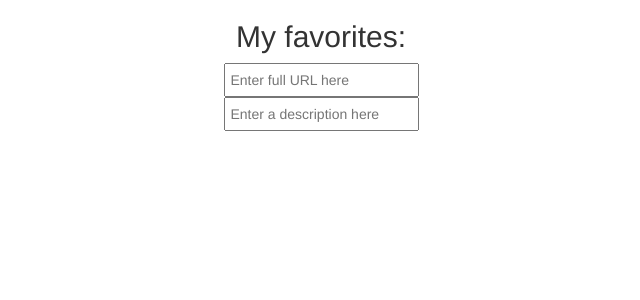
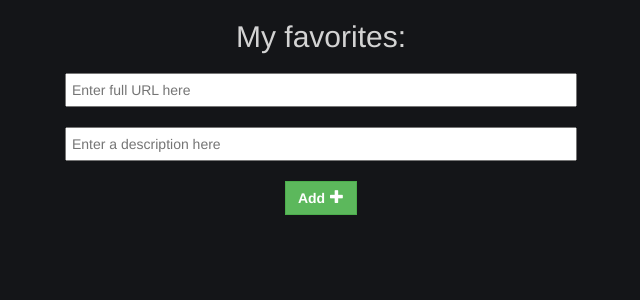
Before and after one commit to JaredSelling/CuttingEdgeWebTech, a PHP site: page / in a window 1280 px wide. Shown: the top 300 px of the page, without its empty margins (319-959 px from the left). Run offline with PHP 8.4, Linux system fonts and the light colour scheme; some libraries are stand-ins or nearby versions.

Commit message:
Add dark theme.  Broke submit on edit form

```diff
--- a/Project2/index.html
+++ b/Project2/index.html
@@ -20,12 +20,11 @@
 
     <body ng-app="mainApp" ng-controller="favoritesCtrl">
         <h2>My favorites:</h2>
-        <input ng-keyup="searchEnter()"type="text" class="addInput" ng-model="newItem" placeholder="Enter full URL here" required>
-        <input type="text" class="addInput" placeholder="Enter a description here "ng-model="description" ng-keyup="searchEnter()" required>
+
 
 
             <ul class="list-group">
-                <li class="list-group-item dropdown" ng-repeat="item in itemList track by $index"ng-model="selected" ng-mouseenter="selected=false" ng-mouseleave="selected=true" ng-model="item"><span contenteditable="false" ng-keydown="saveChanges(item)" > <a id="itemText{{$index}}" href="{{item.url}}">{{item.description}}</a></span><i class="material-icons dropdown-toggle" data-toggle="dropdown" ng-hide="selected" ng-click="startEdit(item)">create</i><i ng-hide="selected" ng-click="deleteItem(item)" class="material-icons">delete_forever</i>
+                <li class="list-group-item dropdown" ng-repeat="item in itemList track by $index"ng-model="selected" ng-mouseenter="selected=false" ng-mouseleave="selected=true" ng-model="item"><span contenteditable="false" ng-keydown="saveChanges(item)" class="list-text"><a id="itemText{{$index}}" href="{{item.url}}" class="listText" target="_blank">{{item.description}}</a></span><i class="material-icons dropdown-toggle edit-icon" data-toggle="dropdown" ng-hide="selected" ng-click="startEdit(item)">create</i><i ng-hide="selected" ng-click="deleteItem(item)" class="material-icons delete-icon">delete_forever</i>
 
 
                         <!--<li>
@@ -36,7 +35,7 @@
                         <input type="text" class="form-group"ng-model="editDescription">
                         </li>-->
 
-                        <form class="dropdown-menu" ng-show="editIsVisible" id="editForm" ng-keyup="formSubmission(item)">
+                        <form class="dropdown-menu" ng-show="editIsVisible" id="editForm" ng-keyup="enterSubmit(item)">
                             <div class="form-group">
                                 Url: <br>
                                 <input type="text" class="form-group editInput" ng-model="editURL">
@@ -48,13 +47,29 @@
 
                                 <br>
 
-                                <button type="button" class="btn btn-success" ng-click="formSubmission(item)">Save</button>
+                                <div class="buttonWrapper">
+                                    <button type="button" class="btn btn-success" ng-click="clickSubmit(item)">Save</button>
+                                </div>
                             </div>
                         </form>
 
 
                 </li>
             </ul>
+
+        <div class="formWrapper">
+            <input ng-keyup="searchEnter()"type="text" class="addInput" ng-model="newItem" placeholder="Enter full URL here" required>
+
+            <br>
+
+            <input type="text" class="addInput" placeholder="Enter a description here "ng-model="description" ng-keyup="searchEnter()" required>
+
+            <br>
+
+            <div class="buttonWrapper">
+                <button type="button" class="btn btn-success" ng-click = "clickAdd()"><i class="glyphicon glyphicon-plus"></i>Add</button>
+            </div>
+        </div>
 
         <!--<div class="dropdown">
                  <ul class="dropdown-menu">
--- a/Project2/script.js
+++ b/Project2/script.js
@@ -1,9 +1,6 @@
 var mainApp = angular.module('mainApp', []);
 
 mainApp.controller('favoritesCtrl', function($scope) {
-
-    console.log($scope.editIsVisible);
-
 
     $scope.selected = true;
 
@@ -21,6 +18,12 @@ mainApp.controller('favoritesCtrl', function($scope) {
         }
     };
 
+    $scope.clickAdd = function() {
+        if($scope.newItem !== undefined && $scope.description !== undefined) {
+            $scope.addItem();
+        }
+    }
+
     $scope.addItem = function() {
         $scope.itemList.push({url:$scope.newItem, description: $scope.description});
         console.log($scope.itemList);
@@ -32,9 +35,6 @@ mainApp.controller('favoritesCtrl', function($scope) {
     $scope.toggleEdit = function() {
 
         $scope.editIsVisible = !$scope.editIsVisible;
-
-
-        console.log($scope.editIsVisible);
 
     };
 
@@ -50,7 +50,11 @@ mainApp.controller('favoritesCtrl', function($scope) {
 
     $scope.startEdit = function(item) {
 
+        console.log("edit start");
+
         $scope.toggleEdit();
+
+        console.log($scope.editIsVisible);
 
         for(i = 0; i<$scope.itemList.length; i++) {
             if($scope.itemList[i] == item) {
@@ -65,12 +69,19 @@ mainApp.controller('favoritesCtrl', function($scope) {
         $scope.editIsVisible = false;
     };
 
-    $scope.formSubmission = function(item) {
+    $scope.enterSubmit = function(item) {
         if(event.which == 13 && $scope.editURL !== '' && $scope.editDescription !== '') {
             $scope.toggleEdit();
             $scope.saveChanges(item);
 
-            console.log(document.activeElement);
+        }
+    };
+
+    $scope.clickSubmit = function(item) {
+        console.log("submit clicked");
+        if($scope.editURL !== '' && $scope.editDescription !== '') {
+            $scope.toggleEdit();
+            $scope.saveChanges(item);
         }
     };
 
@@ -81,12 +92,11 @@ mainApp.controller('favoritesCtrl', function($scope) {
        /* if(event.which==13 && $scope.editURL !== '' && $scope.editDescription !== '') { */
             for(i = 0; i<$scope.itemList.length; i++) {
                 if($scope.itemList[i] == item) {
-                    $scope.itemList[i].url = event.target.parentNode.childNodes[1].value;
-                    $scope.itemList[i].description = event.target.parentNode.childNodes[5].value;
+                   $scope.itemList[i].url = event.target.parentNode.childNodes[3].value;
+                    $scope.itemList[i].description = event.target.parentNode.childNodes[9].value;
 
                     localStorage['itemList'] = JSON.stringify($scope.itemList);
 
-                    console.log($scope.editIsVisible);
 
                 }
             }
--- a/Project2/style.css
+++ b/Project2/style.css
@@ -1,7 +1,14 @@
+body {
+    background: #141518;
+    color: lightgrey;
+}
+
 .addInput {
     display: block;
     margin: 0 auto;
     padding: 5px;
+    color: black;
+    width: 40%;
 }
 
 h2 {
@@ -9,13 +16,25 @@ h2 {
 }
 
 ul {
-    width: 65%;
+    width: 70%;
     margin: 0 auto;
     margin-top: 10px;
+    position: relative;
 }
 
 li {
     text-align: center;
+    color: white;
+}
+
+
+.list-group-item {
+    background-color: #5cb85c;
+    border-bottom: none;
+    border-left: none;
+    border-right: none;
+
+    border-top: 1px solid #141518;
 }
 
 span[contenteditable="true"] {
@@ -24,17 +43,71 @@ span[contenteditable="true"] {
 }
 
 i {
+    cursor:default;
+    color: #141518;
     float: right;
-    cursor:default;
 }
+
+.glyphicon-plus {
+    padding-left: 5px;
+    color: white;
+}
+
 
 .form-group {
     padding-top: 5px;
     padding-left: 15px;
     padding-right: 15px;
+    color: darkslategray;
+    font-family: arial;
+    font-weight: bold;
 }
 
+.edit-icon {
+    position: absolute;
+    right: 1%;
+}
+
+.delete-icon {
+    position: absolute;
+    right: 5%;
+}
+
+
+.editInput {
+    font-weight: normal;
+    color: black;
+}
 
 #editForm {
     text-align: left;
 }
+
+.btn-success {
+    border-radius: 0px;
+    font-weight: bold;
+}
+
+.buttonWrapper {
+    text-align: center;
+}
+
+
+
+a {
+    text-decoration: none;
+    font-family: arial;
+    font-weight: bold;
+    color: white;
+
+    target-new: tab;
+}
+
+a:hover {
+    text-decoration: none;
+    color: #141518;
+}
+
+a:visited {
+    text-decoration: none;
+}
```
